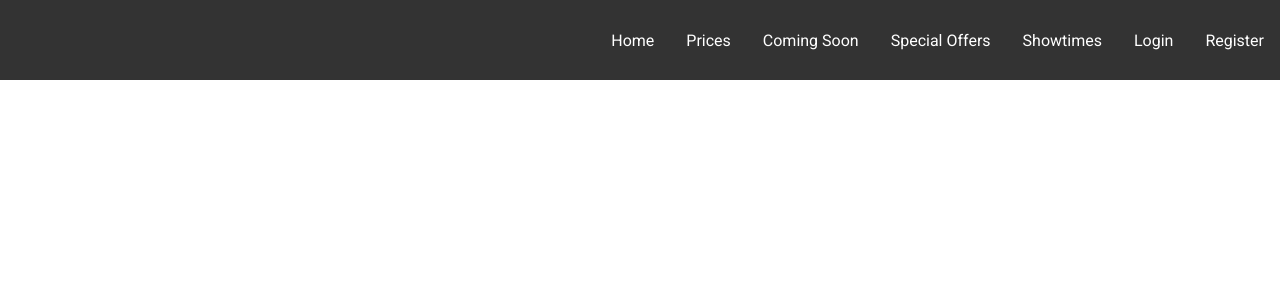
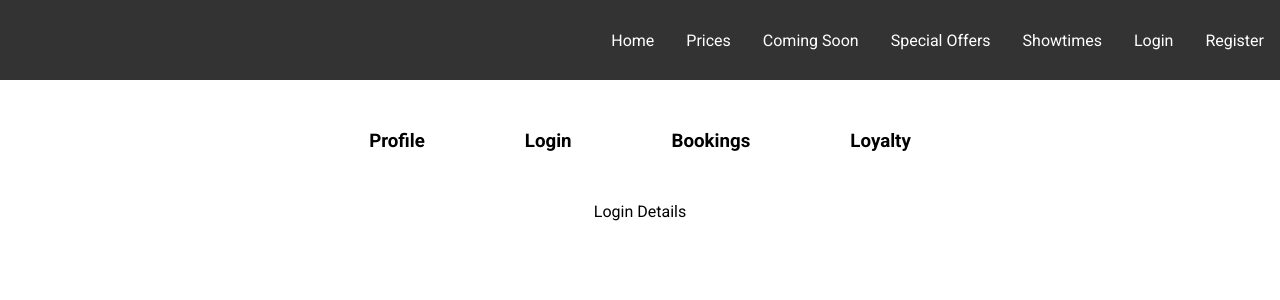
Before and after one commit to brolly301/Movie-Application, a React (Create React App) app in the folder client/: page /account in a window 1280 px wide. Shown: the top 300 px of the page. Built offline with nearby package versions, Linux system fonts and the light colour scheme; no server answers.

Commit message:
Add all profile components and get state working when switching between each component

```diff
--- a/client/src/App.js
+++ b/client/src/App.js
@@ -10,6 +10,7 @@ import ComingSoonPage from "./pages/ComingSoonPage";
 import SpecialOffersPage from "./pages/SpecialOffersPage";
 import PricesPage from "./pages/PricesPage";
 import ComingSoonShowPage from "./pages/ComingSoonShowPage";
+import ProfilePage from "./pages/ProfilePage";
 
 function App() {
   return (
@@ -19,6 +20,7 @@ function App() {
         <Route path="/" index element={<HomePage />} />
         <Route path="/login" index element={<LoginPage />} />
         <Route path="/register" index element={<RegisterPage />} />
+        <Route path="/account" index element={<ProfilePage />} />
         <Route path="/prices" index element={<PricesPage />} />
         <Route path="/specialOffers" index element={<SpecialOffersPage />} />
         <Route path="/comingSoon" index element={<ComingSoonPage />} />
--- /dev/null
+++ b/client/src/CSS/Authentication/ProfileNav.css
@@ -0,0 +1,20 @@
+.profile-nav-container {
+  display: flex;
+  flex-direction: row;
+  justify-content: center;
+}
+
+.profile-nav-container > h3 {
+  margin: 50px;
+}
+
+.profile-content {
+  display: flex;
+  flex-direction: column;
+  align-items: center;
+}
+
+.profile-container {
+  width: 1000px;
+  margin: 0 auto;
+}
--- /dev/null
+++ b/client/src/components/Authentication/Profile/BookingDetails.js
@@ -0,0 +1,3 @@
+export default function BookingDetails() {
+  return <div>Booking Details</div>;
+}
--- /dev/null
+++ b/client/src/components/Authentication/Profile/LoginDetails.js
@@ -0,0 +1,3 @@
+export default function LoginDetails() {
+  return <div>Login Details</div>;
+}
--- /dev/null
+++ b/client/src/components/Authentication/Profile/LoyaltyPoints.js
@@ -0,0 +1,3 @@
+export default function LoyaltyPoints() {
+  return <div>Loyalty Points</div>;
+}
--- /dev/null
+++ b/client/src/components/Authentication/Profile/ProfileDetails.js
@@ -0,0 +1,3 @@
+export default function ProfileDetails() {
+  return <div>Profile Details</div>;
+}
--- /dev/null
+++ b/client/src/components/Authentication/Profile/ProfileNavigate.js
@@ -0,0 +1,35 @@
+import { useState } from "react";
+import ProfileDetails from "./ProfileDetails";
+import LoginDetails from "./LoginDetails";
+import BookingDetails from "./BookingDetails";
+import LoyaltyPoints from "./LoyaltyPoints";
+import "../../../CSS/Authentication/ProfileNav.css";
+
+export default function ProfileNavigate() {
+  const [content, setContent] = useState(<LoginDetails />);
+
+  const handleClick = (e) => {
+    setContent(<ProfileDetails />);
+  };
+  const handleClick1 = (e) => {
+    setContent(<LoginDetails />);
+  };
+  const handleClick2 = (e) => {
+    setContent(<BookingDetails />);
+  };
+  const handleClick3 = (e) => {
+    setContent(<LoyaltyPoints />);
+  };
+
+  return (
+    <div className="profile-container">
+      <div className="profile-nav-container">
+        <h3 onClick={handleClick}>Profile</h3>
+        <h3 onClick={handleClick1}>Login</h3>
+        <h3 onClick={handleClick2}>Bookings</h3>
+        <h3 onClick={handleClick3}>Loyalty</h3>
+      </div>
+      <div className="profile-content">{content}</div>
+    </div>
+  );
+}
--- a/client/src/components/Navbar.js
+++ b/client/src/components/Navbar.js
@@ -56,11 +56,18 @@ export default function Navbar() {
             </li>
           </>
         ) : (
-          <li className="nav-li">
-            <Link onClick={handleLogout} className="nav-link">
-              Logout
-            </Link>
-          </li>
+          <>
+            <li className="nav-li">
+              <Link className="nav-link" to="/account">
+                Profile
+              </Link>
+            </li>
+            <li className="nav-li">
+              <Link onClick={handleLogout} className="nav-link">
+                Logout
+              </Link>
+            </li>
+          </>
         )}
       </ul>
       <div>
--- /dev/null
+++ b/client/src/pages/ProfilePage.js
@@ -0,0 +1,9 @@
+import ProfileNavigate from "../components/Authentication/Profile/ProfileNavigate";
+
+export default function ProfilePage() {
+  return (
+    <div>
+      <ProfileNavigate />
+    </div>
+  );
+}
```
